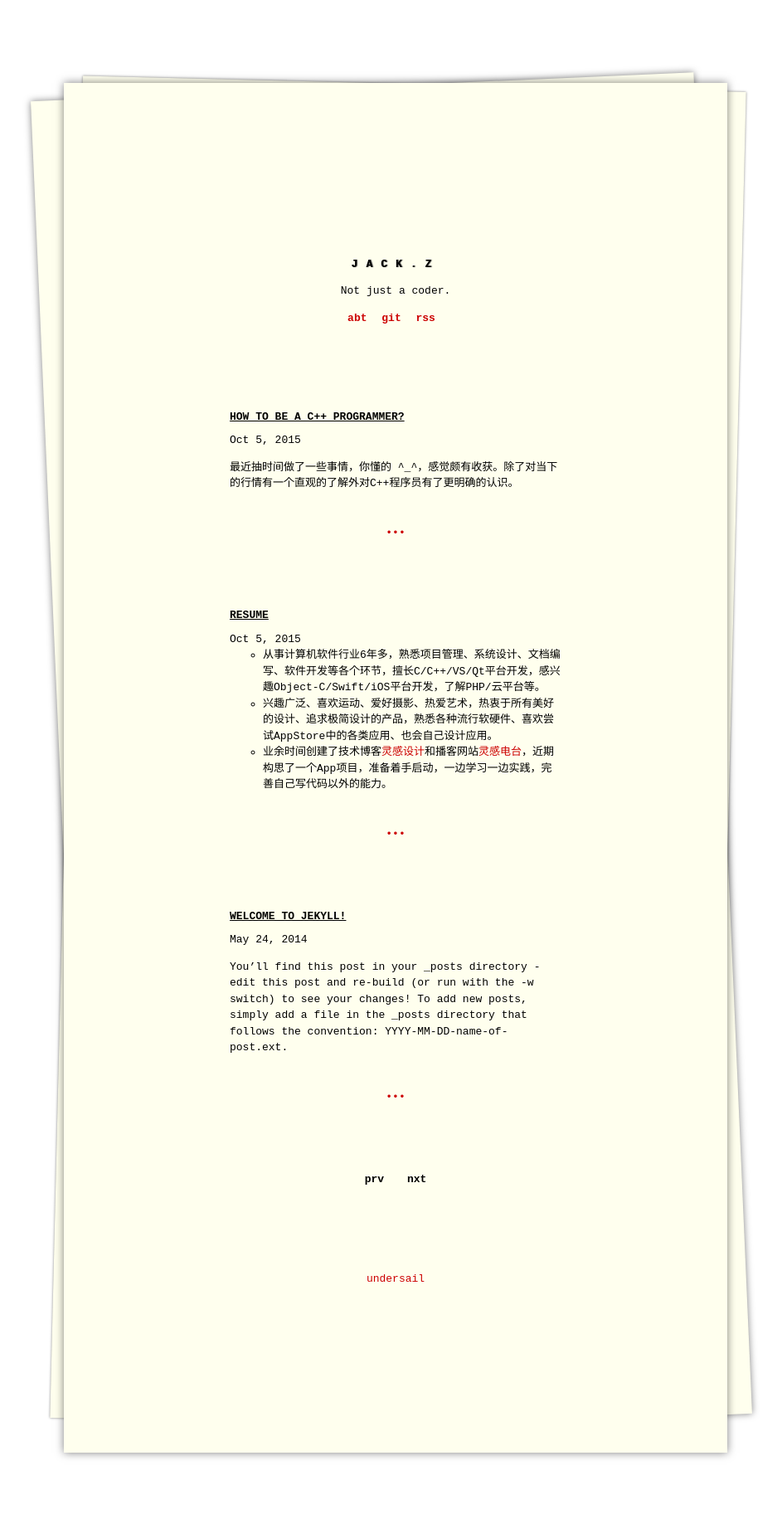
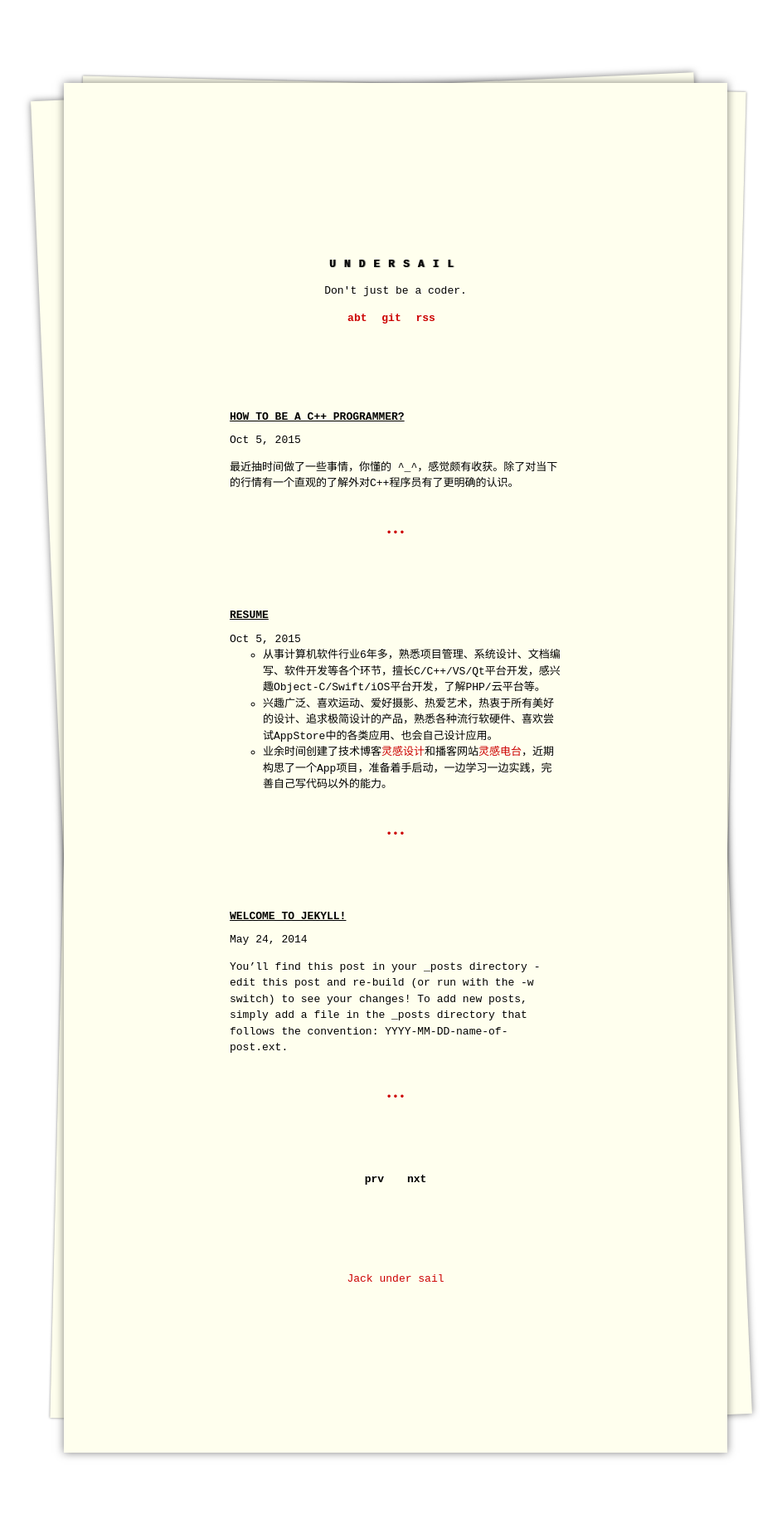
Before and after one commit to undersail/undersail.github.com, a Jekyll site: the page built from index.html, in a window 1280 px wide. Shown: the whole page at 83% size, without its empty margins (163-1106 px from the left). Built offline with Jekyll 4.4.1, drawn with Linux system fonts in a browser that asks for light colours; the list of posts is cut into pages by our own code.

Commit message:
change footer format

```diff
--- a/_config.yml
+++ b/_config.yml
@@ -1,6 +1,6 @@
 # Site settings
-title: "Jack.Z"
-description: "Not just a coder."
+title: "undersail"
+description: "Don't just be a coder."
 baseurl: ""
 url: "http://i.easyapple.net"
 
--- a/_includes/footer.html
+++ b/_includes/footer.html
@@ -1,3 +1,4 @@
 <footer class="site-footer">
-<a href="http://i.easyapple.net">undersail</a>
+<a href="http://www.weibo.com/minispace">Jack</a>
+<a href="http://i.easyapple.net"> under sail</a>
 </footer>
```
